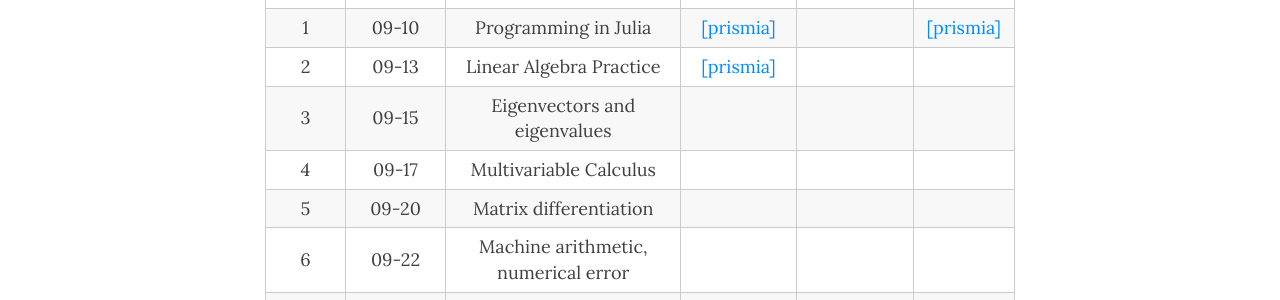
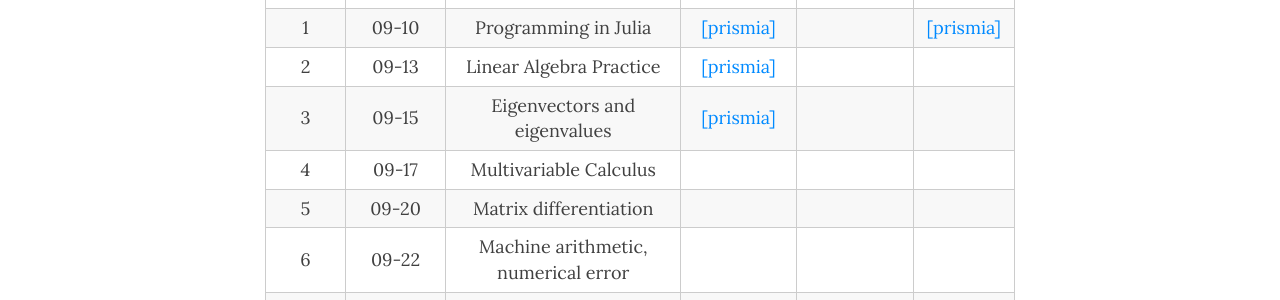
Before and after one commit to data1010/data1010.github.io, a Jekyll site: the page built from class.md, in a window 1280 px wide and 900 px high. Shown: the part 321-621 px from the top of the window. Built offline with Jekyll 4.4.1, drawn with Linux system fonts in a browser that asks for light colours; nearby versions of some CDN libraries.

Commit message:
Update class.md

```diff
--- a/class.md
+++ b/class.md
@@ -43,7 +43,7 @@ title: Notebooks and videos
       <td style="text-align: center">3</td>
       <td style="text-align: center">09-15</td>
       <td style="text-align: center">Eigenvectors and eigenvalues</td>
-      <td style="text-align: center"></td>
+      <td style="text-align: center"><a href="https://prismia.chat/shared/MVT5-SLIA">[prismia]</a></td>
       <td style="text-align: center"></td>
       <td style="text-align: center"></td>
     </tr>
```
